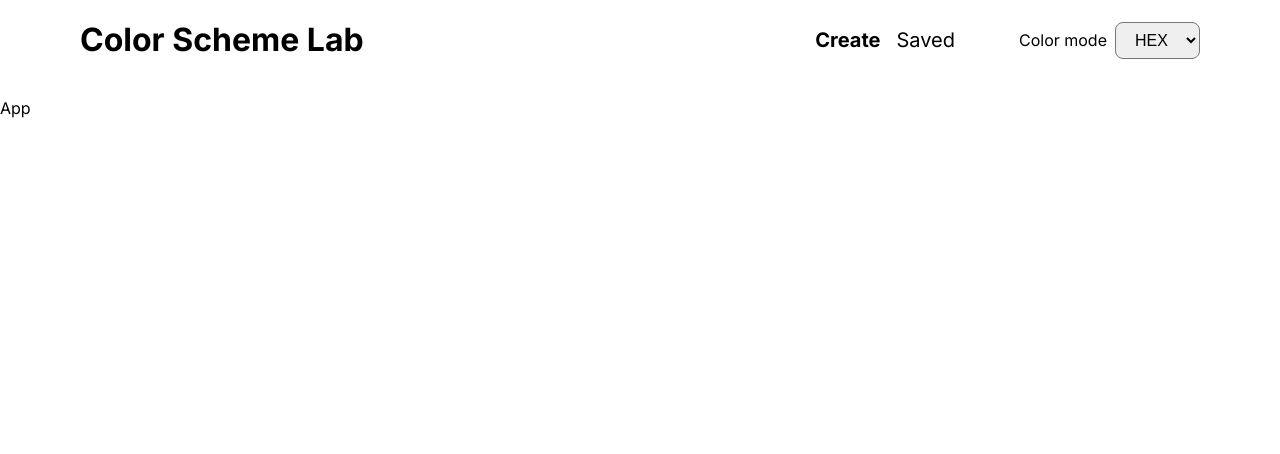
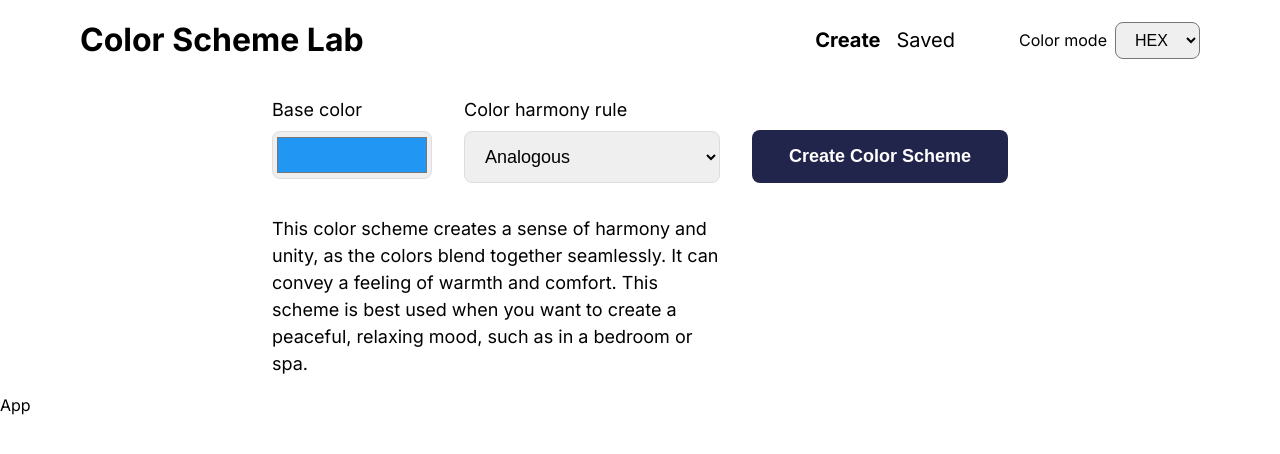
Before and after one commit to goranstevanovic/color-scheme-lab, a React (Create React App) app: page / in a window 1280 px wide. Shown: the top 454 px of the page. Built offline with nearby package versions, Linux system fonts and the light colour scheme.

Commit message:
Create color harmony options component (#13)
Created a component with a base color input, color harmony rule select menu, color harmony rule description, and a button to create a color scheme.

```diff
--- a/src/App.tsx
+++ b/src/App.tsx
@@ -1,9 +1,11 @@
 import Header from './components/Header';
+import ColorHarmonyOptions from './components/ColorHarmonyOptions';
 
 function App() {
   return (
     <>
       <Header />
+      <ColorHarmonyOptions />
       <p>App</p>
     </>
   );
--- /dev/null
+++ b/src/components/Button.module.css
@@ -0,0 +1,55 @@
+:root {
+  --createBgColor: #22254b;
+  --createBgHoverColor: #353a75;
+  --deleteBgColor: #b53f51;
+  --deleteBgHoverColor: #8a303e;
+  --saveBgColor: #51b53f;
+  --saveBgHoverColor: #3e8a30;
+  --textColor: #fff;
+}
+
+.button {
+  border-radius: 0.5rem;
+  border: none;
+  color: var(--textColor);
+  cursor: pointer;
+  font-size: inherit;
+  font-weight: bold;
+  grid-area: button;
+  justify-self: center;
+  padding: 1rem 2rem;
+}
+
+.create {
+  background-color: var(--createBgColor);
+}
+
+.create:focus,
+.create:hover {
+  background-color: var(--createBgHoverColor);
+}
+
+.save {
+  background-color: var(--saveBgColor);
+}
+
+.save:focus,
+.save:hover {
+  background-color: var(--saveBgHoverColor);
+}
+
+.delete {
+  background-color: var(--deleteBgColor);
+}
+
+.delete:focus,
+.delete:hover {
+  background-color: var(--deleteBgHoverColor);
+}
+
+@media screen and (min-width: 44rem) {
+  .button {
+    align-self: end;
+    justify-self: stretch;
+  }
+}
--- /dev/null
+++ b/src/components/Button.tsx
@@ -0,0 +1,31 @@
+import styles from './Button.module.css';
+
+type buttonType = 'create' | 'save' | 'delete';
+
+type buttonProps = {
+  type: buttonType;
+};
+
+function Button({ type }: buttonProps) {
+  let classes = styles.button;
+  let text;
+
+  switch (type) {
+    case 'create':
+      classes += ' ' + styles.create;
+      text = 'Create Color Scheme';
+      break;
+    case 'save':
+      classes += ' ' + styles.save;
+      text = 'Save Color Scheme';
+      break;
+    case 'delete':
+      classes += ' ' + styles.delete;
+      text = 'Delete Color Scheme';
+      break;
+  }
+
+  return <button className={classes}>{text}</button>;
+}
+
+export default Button;
--- /dev/null
+++ b/src/components/ColorHarmonyOptions.module.css
@@ -0,0 +1,69 @@
+:root {
+  --border: 1px solid var(--borderColor);
+  --borderColor: #dddce3;
+}
+
+.container {
+  display: grid;
+  font-size: 0.875rem;
+  gap: 1rem;
+  grid-template-areas:
+    'base-color color-harmony-rule'
+    'description description'
+    'button button';
+  grid-template-columns: 1fr 3fr;
+  margin: 1rem;
+}
+
+.baseColor {
+  display: flex;
+  flex-direction: column;
+  gap: 0.5rem;
+  grid-area: base-color;
+}
+
+.baseColor input {
+  border-radius: 0.5rem;
+  border: var(--border);
+  height: 3rem;
+  width: 100%;
+}
+
+.colorHarmonyRule {
+  display: flex;
+  flex-direction: column;
+  gap: 0.5rem;
+  grid-area: color-harmony-rule;
+}
+
+.colorHarmonyRule select {
+  border-radius: 0.5rem;
+  border: var(--border);
+  font-size: inherit;
+  padding: 0.875rem 1rem;
+}
+
+.description {
+  grid-area: description;
+  margin: 0;
+}
+
+@media screen and (min-width: 44rem) {
+  .container {
+    font-size: 1rem;
+    grid-template-areas:
+      'base-color base-color color-harmony-rule color-harmony-rule color-harmony-rule button button button'
+      'description description description description description _ _ _';
+    grid-template-columns: repeat(8, 1fr);
+    margin: 1rem 1.5rem;
+  }
+}
+
+@media screen and (min-width: 50rem) {
+  .container {
+    font-size: 1.125rem;
+    gap: 2rem;
+    margin: 1rem auto;
+    max-width: 46rem;
+  }
+}
--- /dev/null
+++ b/src/components/ColorHarmonyOptions.tsx
@@ -0,0 +1,33 @@
+import Button from './Button';
+import styles from './ColorHarmonyOptions.module.css';
+
+function ColorHarmonyOptions() {
+  return (
+    <section className={styles.container}>
+      <div className={styles.baseColor}>
+        <label htmlFor="base-color">Base color</label>
+        <input id="base-color" type="color" value="#2196F3" />
+      </div>
+      <div className={styles.colorHarmonyRule}>
+        <label htmlFor="color-harmony-rule">Color harmony rule</label>
+        <select id="color-harmony-rule">
+          <option value="analogic">Analogous</option>
+          <option value="monochrome">Monochromatic</option>
+          <option value="triad">Triad</option>
+          <option value="complement">Complementary</option>
+          <option value="analogic-complement">Split Complementary</option>
+          <option value="quad">Square</option>
+        </select>
+      </div>
+      <p className={styles.description}>
+        This color scheme creates a sense of harmony and unity, as the colors
+        blend together seamlessly. It can convey a feeling of warmth and
+        comfort. This scheme is best used when you want to create a peaceful,
+        relaxing mood, such as in a bedroom or spa.
+      </p>
+      <Button type="create" />
+    </section>
+  );
+}
+
+export default ColorHarmonyOptions;
```
Also changed, not shown: 2 other files (tests, documents, lock files or other folders).
